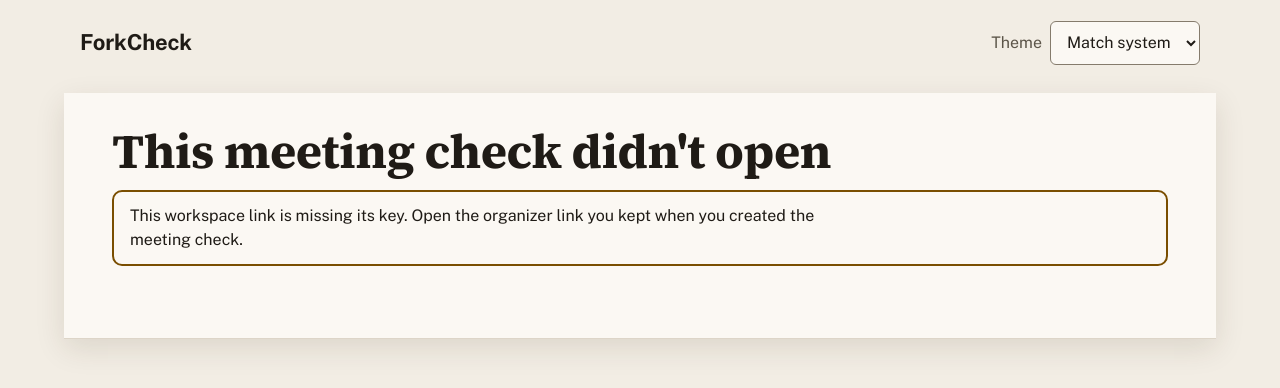
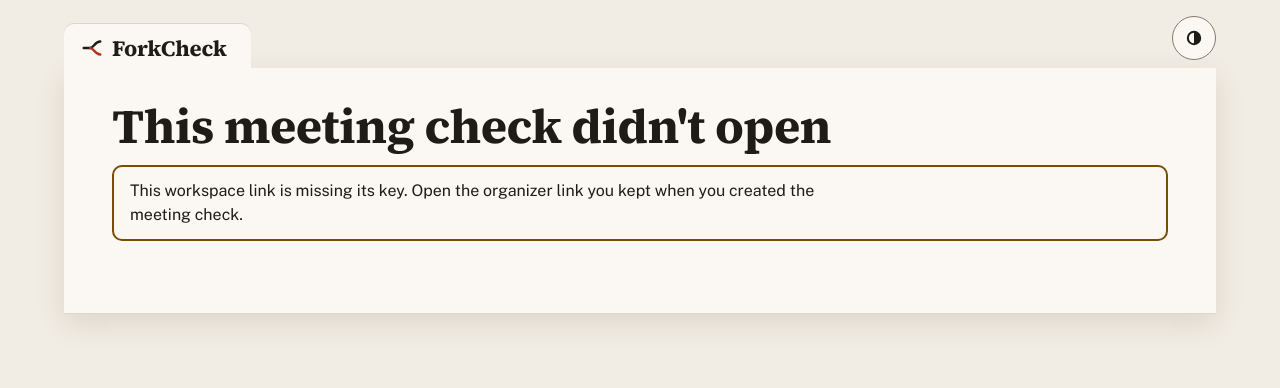
Before and after one commit to FadeHack/ForkCheck, a Next.js app in the folder apps/web/: page /m/1 in a window 1280 px wide. Shown: the top 388 px of the page. Built offline with nearby package versions, Linux system fonts and the light colour scheme.

Commit message:
Header: fork mark beside the wordmark, theme choices behind one button, pencil ticks

```diff
--- a/apps/web/src/app/components.css
+++ b/apps/web/src/app/components.css
@@ -1,30 +1,141 @@
 /* Styles for src/ui/components.tsx and the site header. Tokens live in globals.css. */
 
+/* The header is the sheet's folder tab: the name on paper joined to the page, the theme on the desk. */
 .site-header {
   display: flex;
-  flex-wrap: wrap;
-  align-items: center;
+  align-items: flex-end;
   justify-content: space-between;
   gap: var(--space-3);
   max-width: var(--sheet-wide);
   margin-inline: auto;
-  padding: var(--space-4) var(--space-4) var(--space-6);
+  padding: var(--space-4) 0 0;
 }
 
 .wordmark {
+  display: inline-flex;
+  align-items: center;
+  gap: var(--space-2);
+  min-height: 2.75rem;
+  padding: var(--space-3) var(--space-6) var(--space-2) var(--space-4);
+  background: var(--paper);
+  border-radius: var(--radius-panel) var(--radius-panel) 0 0;
+  box-shadow: 0 -1px 0 var(--line-subtle);
   color: var(--ink);
+  font-family: var(--font-reading);
   font-weight: 700;
   font-size: 1.375rem;
+  line-height: 1;
   letter-spacing: -0.01em;
   text-decoration: none;
-  padding-block: 0.625rem;
+}
+
+.fork-mark {
+  width: 1.5rem;
+  height: 1.5rem;
+  flex: none;
+  fill: none;
+  stroke: var(--ink);
+  stroke-width: 2.6;
+  stroke-linecap: round;
+}
+
+.fork-mark .fork-mark-split {
+  stroke: var(--split);
 }
 
 .theme-select {
+  position: relative;
+  padding-bottom: var(--space-2);
+}
+
+.theme-toggle {
+  display: grid;
+  place-items: center;
+  width: 2.75rem;
+  height: 2.75rem;
+  border: 1px solid var(--line);
+  border-radius: 50%;
+  background: var(--paper);
+  color: var(--ink);
+  cursor: pointer;
+}
+
+.theme-toggle:hover {
+  border-color: var(--ink);
+}
+
+.theme-toggle svg {
+  width: 1.125rem;
+  height: 1.125rem;
+  fill: none;
+  stroke: currentColor;
+  stroke-width: 1.8;
+  stroke-linecap: round;
+}
+
+.theme-toggle .theme-icon-fill {
+  fill: currentColor;
+  stroke: none;
+}
+
+/* With the dialog and toast, the only thing above the page, so it takes a shadow. */
+.theme-options {
+  position: absolute;
+  right: 0;
+  top: calc(100% - var(--space-1));
+  z-index: 10;
+  min-width: 11rem;
+  margin: 0;
+  padding: var(--space-1);
+  list-style: none;
+  background: var(--paper);
+  border: 1px solid var(--line);
+  border-radius: var(--radius-panel);
+  box-shadow: 0 6px 18px rgb(0 0 0 / 0.18);
+}
+
+.theme-options li {
+  margin: 0;
+}
+
+.theme-options button {
   display: flex;
   align-items: center;
-  gap: var(--space-2);
-  color: var(--ink-muted);
+  justify-content: space-between;
+  width: 100%;
+  min-height: 2.75rem;
+  padding: 0 var(--space-3);
+  border: 0;
+  border-radius: var(--radius-control);
+  background: none;
+  color: var(--ink);
+  font: inherit;
+  text-align: left;
+  cursor: pointer;
+}
+
+.theme-options button:hover {
+  background: var(--surface);
+}
+
+.theme-options button[aria-pressed="true"] {
+  background: var(--surface);
+  font-weight: 600;
+}
+
+/* A tick in pencil beside a chosen option. The words already say which; the tick is a mark. */
+.pencil-tick {
+  margin-left: auto;
+  font-family: var(--font-hand);
+  font-size: 1.5rem;
+  line-height: 1;
+  color: var(--action);
+}
+
+@media (max-width: 40rem) {
+  .site-header {
+    padding-inline: var(--space-3);
+  }
 }
 
 /* Button: primary for the one action a screen exists for, secondary for the rest. */
@@ -1606,7 +1717,7 @@
 
 /* A pencil dash, not a box: these are previews, nothing here can be ticked. */
 .draft-options li::before {
-  content: "–";
+  content: "–" / "";
   position: absolute;
   left: var(--space-2);
   color: var(--ink-muted);
@@ -1693,13 +1804,8 @@
   background: var(--surface);
 }
 
-.probe-card .choice:has(input:checked)::after {
-  content: "✓";
-  margin-left: auto;
-  font-family: var(--font-hand);
+.probe-card .pencil-tick {
   font-size: 1.75rem;
-  line-height: 1;
-  color: var(--action);
 }
 
 /* Organizer, round: the count is the screen's headline while people answer. */
@@ -1758,19 +1864,6 @@
   flex: none;
 }
 
-.confirm-confirmed svg {
-  display: none;
-}
-
-.confirm-confirmed::before {
-  content: "✓";
-  margin-right: var(--space-1);
-  font-family: var(--font-hand);
-  font-size: 1.5rem;
-  line-height: 1;
-  vertical-align: -0.1em;
-}
-
 /* Organizer, recheck: the follow-up question set like the reveal's, options as pencil notes. */
 .recheck-question h3,
 .recheck-question .fork-stem {
@@ -1779,8 +1872,7 @@
 }
 
 @media (prefers-reduced-motion: no-preference) {
-  .probe-card .choice:has(input:checked)::after,
-  .confirm-confirmed::before {
+  .pencil-tick {
     animation: tick-in 250ms ease-out;
   }
 }
--- a/apps/web/src/app/layout.tsx
+++ b/apps/web/src/app/layout.tsx
@@ -32,7 +32,13 @@ export default function RootLayout({ children }: { children: ReactNode }) {
           {THEME_SCRIPT}
         </Script>
         <header className="site-header">
+          {/* The name on a paper tab joined to the sheet, with the fork mark: one line that splits. */}
           <Link href="/" className="wordmark">
+            <svg className="fork-mark" viewBox="0 0 26 26" aria-hidden="true" focusable="false">
+              <path d="M4 13H11" />
+              <path d="M11 13C15 13 16 6 22 6" />
+              <path className="fork-mark-split" d="M11 13C15 13 16 20 22 20" />
+            </svg>
             ForkCheck
           </Link>
           <ThemeSelect />
--- a/apps/web/src/ui/participant/answers.tsx
+++ b/apps/web/src/ui/participant/answers.tsx
@@ -98,6 +98,11 @@ function ProbeCard({
         onChange={() => onChange(next)}
       />
       <span>{label}</span>
+      {checked && (
+        <span className="pencil-tick" aria-hidden="true">
+          ✓
+        </span>
+      )}
     </label>
   );
   return (
--- a/apps/web/src/ui/theme-select.tsx
+++ b/apps/web/src/ui/theme-select.tsx
@@ -1,6 +1,6 @@
 "use client";
 
-import { useSyncExternalStore, type ChangeEvent } from "react";
+import { useEffect, useId, useRef, useState, useSyncExternalStore } from "react";
 import { parseTheme, THEME_KEY, type ThemeChoice } from "./theme-script";
 
 const CHANGE = "forkcheck:theme-change";
@@ -28,33 +28,117 @@ export function applyTheme(choice: ThemeChoice, root: HTMLElement = document.doc
   else root.dataset.theme = choice;
 }
 
+function choose(next: ThemeChoice) {
+  applyTheme(next);
+  try {
+    if (next === "system") window.localStorage.removeItem(THEME_KEY);
+    else window.localStorage.setItem(THEME_KEY, next);
+  } catch {
+    // Storage can be blocked; the choice still holds for this page.
+  }
+  window.dispatchEvent(new Event(CHANGE));
+}
+
+export const THEME_LABELS: Record<ThemeChoice, string> = {
+  light: "Light",
+  dark: "Dark",
+  system: "Match system",
+};
+
+const ORDER: ThemeChoice[] = ["light", "dark", "system"];
+
+/** Drawn to match the fork mark's stroke: a sun, a moon, and a half-filled circle for "system". */
+function ThemeIcon({ choice }: { choice: ThemeChoice }) {
+  return (
+    <svg viewBox="0 0 16 16" aria-hidden="true" focusable="false">
+      {choice === "light" && (
+        <>
+          <circle cx="8" cy="8" r="3" />
+          <path d="M8 1.5v1.8M8 12.7v1.8M1.5 8h1.8M12.7 8h1.8M3.4 3.4l1.3 1.3M11.3 11.3l1.3 1.3M3.4 12.6l1.3-1.3M11.3 4.7l1.3-1.3" />
+        </>
+      )}
+      {choice === "dark" && <path d="M13 9.5A5.5 5.5 0 0 1 6.5 3a5.5 5.5 0 1 0 6.5 6.5z" />}
+      {choice === "system" && (
+        <>
+          <circle cx="8" cy="8" r="5.5" />
+          <path d="M8 2.5a5.5 5.5 0 0 1 0 11z" className="theme-icon-fill" />
+        </>
+      )}
+    </svg>
+  );
+}
+
 /**
- * A native select rather than a toggle button: three states (system, light, dark) fit one
- * control that keyboards and screen readers already know, and it stays small on a phone.
+ * One round button that opens the three choices. A disclosure with pressed buttons rather than
+ * an ARIA menu: Tab and Enter work as everywhere else, and Escape or a click outside closes it.
  */
 export function ThemeSelect() {
   const choice = useSyncExternalStore(subscribe, stored, () => "system" as const);
+  const [open, setOpen] = useState(false);
+  const listId = useId();
+  const root = useRef<HTMLDivElement>(null);
+  const toggle = useRef<HTMLButtonElement>(null);
 
-  function change(event: ChangeEvent<HTMLSelectElement>) {
-    const next = parseTheme(event.target.value);
-    applyTheme(next);
-    try {
-      if (next === "system") window.localStorage.removeItem(THEME_KEY);
-      else window.localStorage.setItem(THEME_KEY, next);
-    } catch {
-      // Storage can be blocked; the choice still holds for this page.
+  useEffect(() => {
+    if (!open) return;
+    root.current?.querySelector<HTMLButtonElement>("[aria-pressed=true]")?.focus();
+    function outside(e: PointerEvent) {
+      if (!root.current?.contains(e.target as Node)) setOpen(false);
     }
-    window.dispatchEvent(new Event(CHANGE));
-  }
+    function key(e: KeyboardEvent) {
+      if (e.key !== "Escape") return;
+      setOpen(false);
+      toggle.current?.focus();
+    }
+    document.addEventListener("pointerdown", outside);
+    document.addEventListener("keydown", key);
+    return () => {
+      document.removeEventListener("pointerdown", outside);
+      document.removeEventListener("keydown", key);
+    };
+  }, [open]);
 
   return (
-    <label className="theme-select">
-      Theme
-      <select value={choice} onChange={change}>
-        <option value="system">Match system</option>
-        <option value="light">Light</option>
-        <option value="dark">Dark</option>
-      </select>
-    </label>
+    <div
+      className="theme-select"
+      ref={root}
+      onBlur={(e) => {
+        if (open && !root.current?.contains(e.relatedTarget as Node | null)) setOpen(false);
+      }}
+    >
+      <button
+        ref={toggle}
+        type="button"
+        className="theme-toggle"
+        aria-expanded={open}
+        aria-controls={listId}
+        aria-label={`Theme: ${THEME_LABELS[choice]}`}
+        onClick={() => setOpen((o) => !o)}
+      >
+        <ThemeIcon choice={choice} />
+      </button>
+      <ul id={listId} className="theme-options" hidden={!open} aria-label="Theme">
+        {ORDER.map((c) => (
+          <li key={c}>
+            <button
+              type="button"
+              aria-pressed={c === choice}
+              onClick={() => {
+                choose(c);
+                setOpen(false);
+                toggle.current?.focus();
+              }}
+            >
+              {THEME_LABELS[c]}
+              {c === choice && (
+                <span className="pencil-tick" aria-hidden="true">
+                  ✓
+                </span>
+              )}
+            </button>
+          </li>
+        ))}
+      </ul>
+    </div>
   );
 }
```
Also changed, not shown: 2 other files (tests, documents, lock files or other folders).
